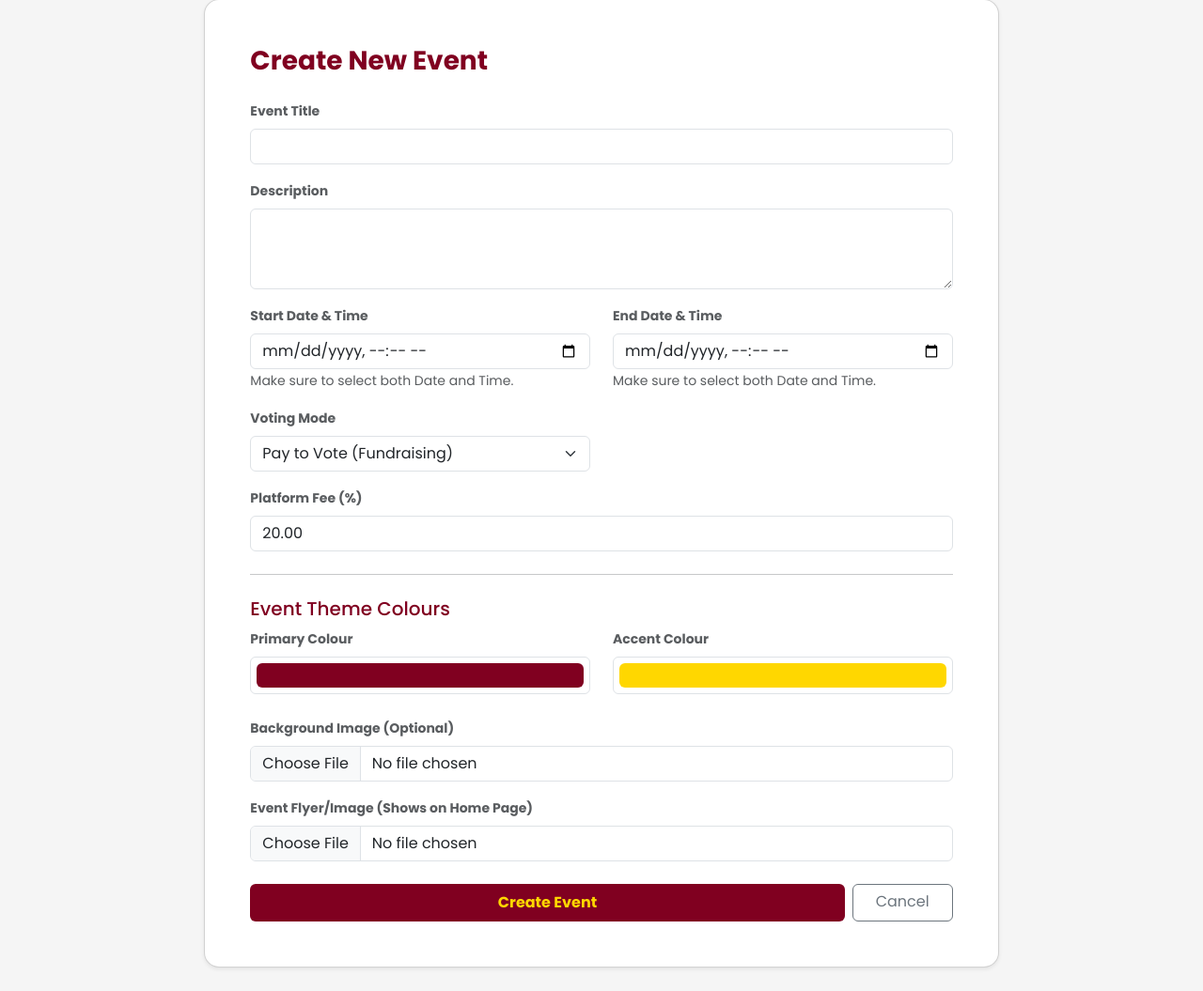
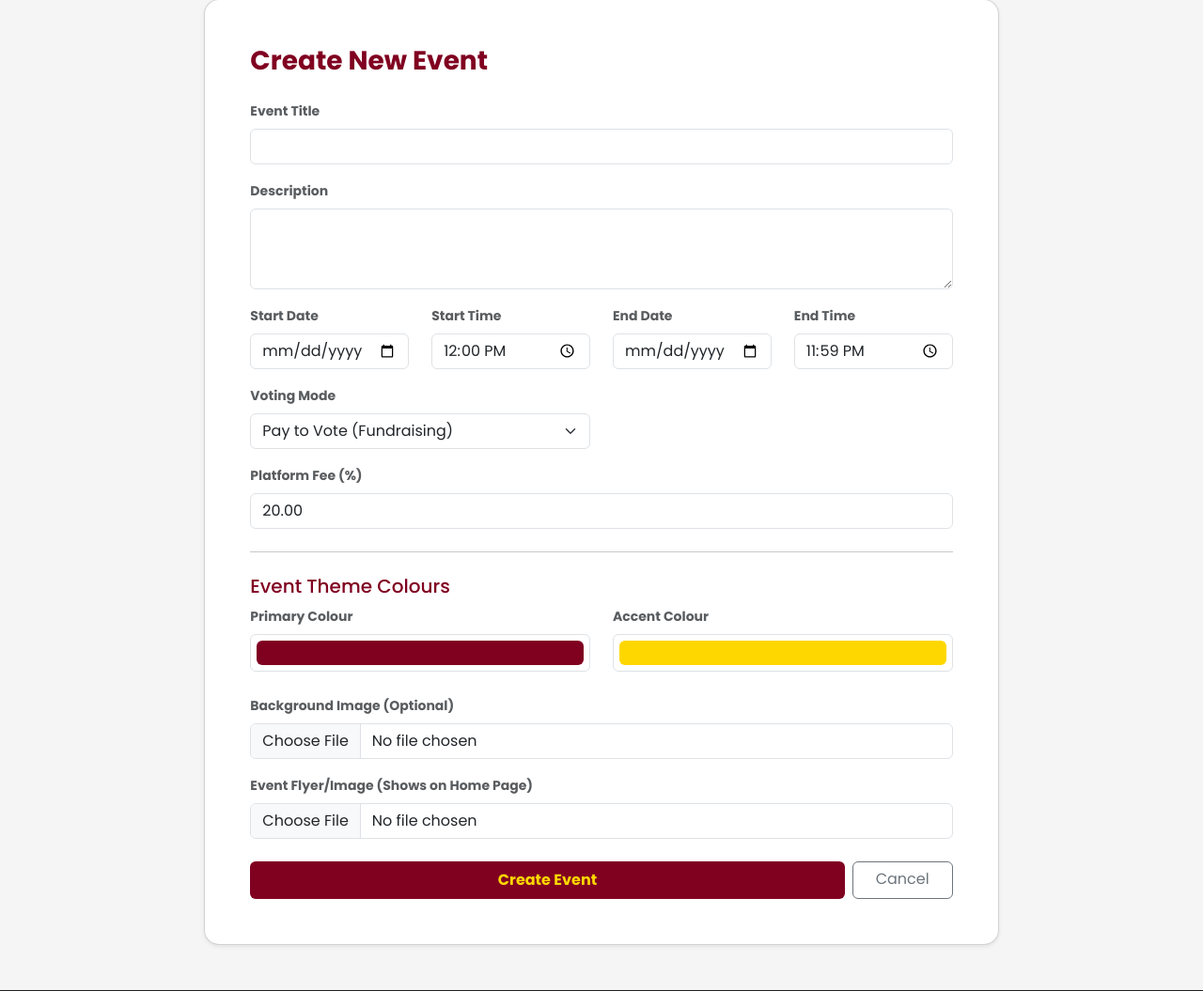
Before and after one commit to deOpty/flexyvotes, a Django app: page /dashboard/create/ in a window 1280 px wide. Shown: the part 81-1136 px from the top of the page at 94% size. Run offline with Django 5.2, Linux system fonts and the light colour scheme; a user stored in the database is signed in; data comes from the database, SQL or seed files in the repository.

Commit message:
Separated Date and Time inputs for better UX on Create/Edit Event

```diff
--- a/templates/voting/create_event.html
+++ b/templates/voting/create_event.html
@@ -20,15 +20,24 @@
                     </div>
 
                     <div class="row mb-3">
-                        <div class="col-md-6">
-                            <label class="form-label fw-bold text-muted small">Start Date & Time</label>
-                            <input type="datetime-local" name="start_date" class="form-control" required>
-                            <small class="text-muted">Make sure to select both Date and Time.</small>
+                        <!-- Start Date & Time -->
+                        <div class="col-md-3">
+                            <label class="form-label fw-bold text-muted small">Start Date</label>
+                            <input type="date" name="start_date_date" class="form-control" required>
                         </div>
-                        <div class="col-md-6">
-                            <label class="form-label fw-bold text-muted small">End Date & Time</label>
-                            <input type="datetime-local" name="end_date" class="form-control" required>
-                            <small class="text-muted">Make sure to select both Date and Time.</small>
+                        <div class="col-md-3">
+                            <label class="form-label fw-bold text-muted small">Start Time</label>
+                            <input type="time" name="start_date_time" class="form-control" value="12:00" required>
+                        </div>
+
+                        <!-- End Date & Time -->
+                        <div class="col-md-3">
+                            <label class="form-label fw-bold text-muted small">End Date</label>
+                            <input type="date" name="end_date_date" class="form-control" required>
+                        </div>
+                        <div class="col-md-3">
+                            <label class="form-label fw-bold text-muted small">End Time</label>
+                            <input type="time" name="end_date_time" class="form-control" value="23:59" required>
                         </div>
                     </div>
                     <div class="row mb-3">
--- a/voting/views.py
+++ b/voting/views.py
@@ -305,20 +305,24 @@ def create_event(request):
         return redirect('home')
 
     if request.method == 'POST':
+        # Combine Date and Time strings
+        start_date_str = f"{request.POST.get('start_date_date')} {request.POST.get('start_date_time')}"
+        end_date_str = f"{request.POST.get('end_date_date')} {request.POST.get('end_date_time')}"
+
         event = Event.objects.create(
             organizer=request.user,
             title=request.POST.get('title'),
             description=request.POST.get('description'),
             voting_mode=request.POST.get('voting_mode'),
             code_voting_mode=request.POST.get('code_voting_mode', 'Standard'),
-            start_date=timezone.make_aware(parse_datetime(request.POST.get('start_date'))),
-            end_date=timezone.make_aware(parse_datetime(request.POST.get('end_date'))),
+            enable_tie_breaker=request.POST.get('enable_tie_breaker') == 'on',
+            start_date=timezone.make_aware(parse_datetime(start_date_str)), # <--- UPDATED
+            end_date=timezone.make_aware(parse_datetime(end_date_str)), # <--- UPDATED
             platform_fee_percentage=request.POST.get('platform_fee_percentage'),
             primary_color=request.POST.get('primary_color'),
             accent_color=request.POST.get('accent_color'),
             background_image=request.FILES.get('background_image'),
-            event_image=request.FILES.get('event_image'),
-            enable_tie_breaker=request.POST.get('enable_tie_breaker') == 'on',
+            event_image=request.FILES.get('event_image')
         )
         # LOG THE ACTIVITY
         ActivityLog.objects.create(user=request.user, event=event, action=f"Created event '{event.title}'")
@@ -448,12 +452,17 @@ def edit_event(request, event_id):
         return redirect('event_detail', event_id=event_id)
 
     if request.method == 'POST':
+        # Combine Date and Time strings
+        start_date_str = f"{request.POST.get('start_date_date')} {request.POST.get('start_date_time')}"
+        end_date_str = f"{request.POST.get('end_date_date')} {request.POST.get('end_date_time')}"
+
         event.title = request.POST.get('title')
         event.description = request.POST.get('description')
         event.voting_mode = request.POST.get('voting_mode')
         event.code_voting_mode = request.POST.get('code_voting_mode', 'Standard')
-        event.start_date = timezone.make_aware(parse_datetime(request.POST.get('start_date')))
-        event.end_date = timezone.make_aware(parse_datetime(request.POST.get('end_date')))
+        event.enable_tie_breaker = request.POST.get('enable_tie_breaker') == 'on'
+        event.start_date = timezone.make_aware(parse_datetime(start_date_str)) # <--- UPDATED
+        event.end_date = timezone.make_aware(parse_datetime(end_date_str)) # <--- UPDATED
         event.platform_fee_percentage = request.POST.get('platform_fee_percentage')
         event.primary_color = request.POST.get('primary_color')
         event.accent_color = request.POST.get('accent_color')
```
Also changed, not shown: templates/voting/edit_event.html (+17 -6 lines).
